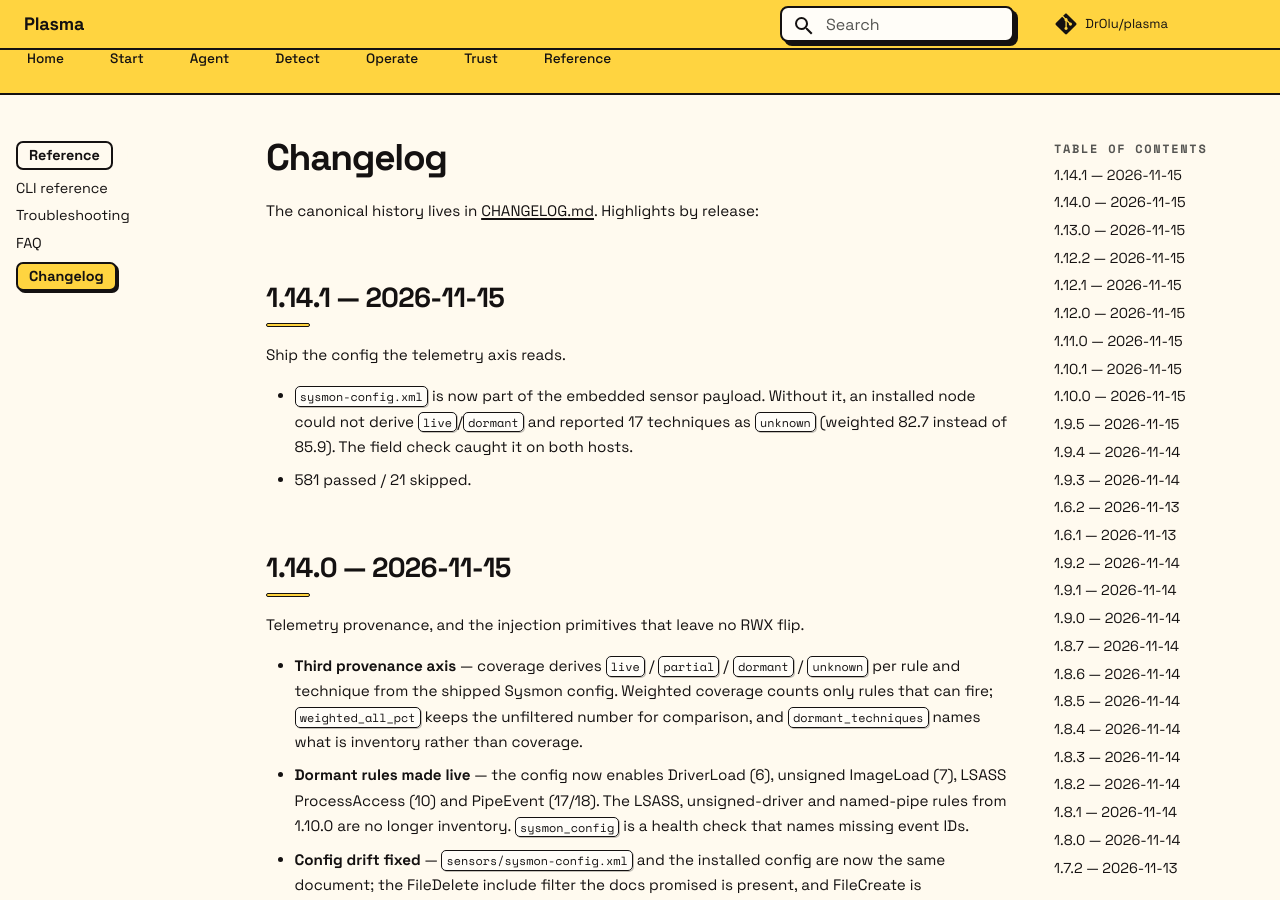
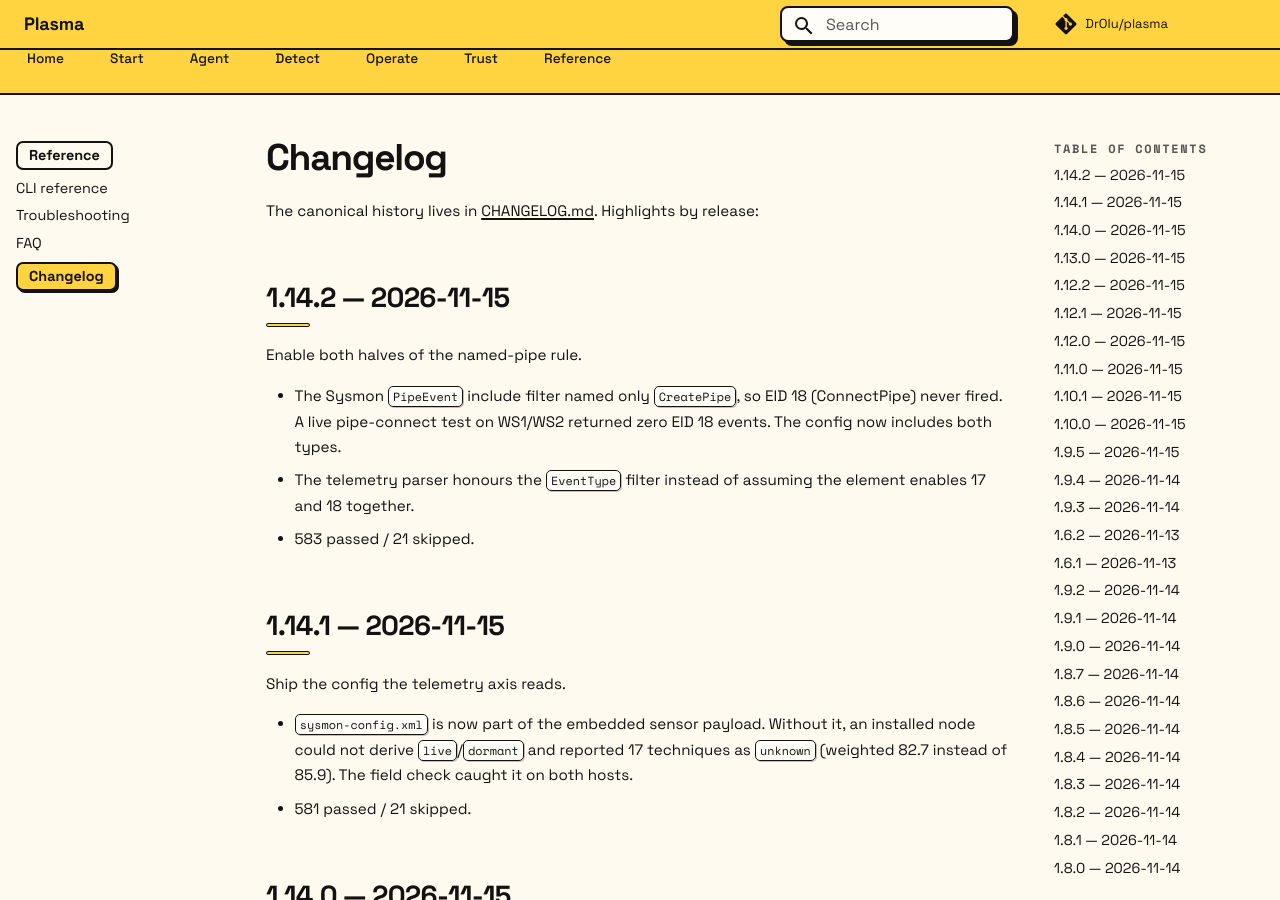
Before and after one commit to DrOlu/plasma, an MkDocs documentation site: the page built from docs/changelog.md, in a window 1280 px wide and 900 px high. Built offline with MkDocs 1.6.1 and Material for MkDocs 9.7.7, drawn with Linux system fonts in a browser that asks for light colours; comment, search, counter and statistics services are not loaded.

Commit message:
fix(sysmon): enable ConnectPipe so EID 18 is not dormant (#16)
The PipeEvent include filter named only CreatePipe. A live pipe-connect
test on WS1/WS2 produced zero EID 18 events, so half of the named-pipe
rule could never fire. Include both CreatePipe and ConnectPipe.

The telemetry parser now honours the EventType filter instead of assuming
the element enables 17 and 18 together.

```diff
--- a/docs/changelog.md
+++ b/docs/changelog.md
@@ -3,6 +3,17 @@
 The canonical history lives in
 [CHANGELOG.md](https://github.com/DrOlu/plasma/blob/main/CHANGELOG.md).
 Highlights by release:
+
+## 1.14.2 — 2026-11-15
+
+Enable both halves of the named-pipe rule.
+
+- The Sysmon `PipeEvent` include filter named only `CreatePipe`, so EID 18
+  (ConnectPipe) never fired. A live pipe-connect test on WS1/WS2 returned
+  zero EID 18 events. The config now includes both types.
+- The telemetry parser honours the `EventType` filter instead of assuming
+  the element enables 17 and 18 together.
+- 583 passed / 21 skipped.
 
 ## 1.14.1 — 2026-11-15
 
--- a/plasma/__init__.py
+++ b/plasma/__init__.py
@@ -1,5 +1,5 @@
 """Plasma — agent-based EDR bundle with a frozen neuralOS instance."""
 
-__version__ = "1.14.1"
+__version__ = "1.14.2"
 PRODUCT = "Plasma"
 SCHEMA_VERSION = 1
--- a/pyproject.toml
+++ b/pyproject.toml
@@ -4,7 +4,7 @@ build-backend = "setuptools.build_meta"
 
 [project]
 name = "plasma-edr"
-version = "1.14.1"
+version = "1.14.2"
 description = "Plasma — an agent-based EDR bundle: Sentinel detection layer + a frozen neuralOS instance"
 readme = "README.md"
 requires-python = ">=3.9"
```
Also changed, not shown: CHANGELOG.md (+11 -0 lines), docs/index.md (+3 -3 lines), website/index.html (+6 -6 lines), 6 other files.
